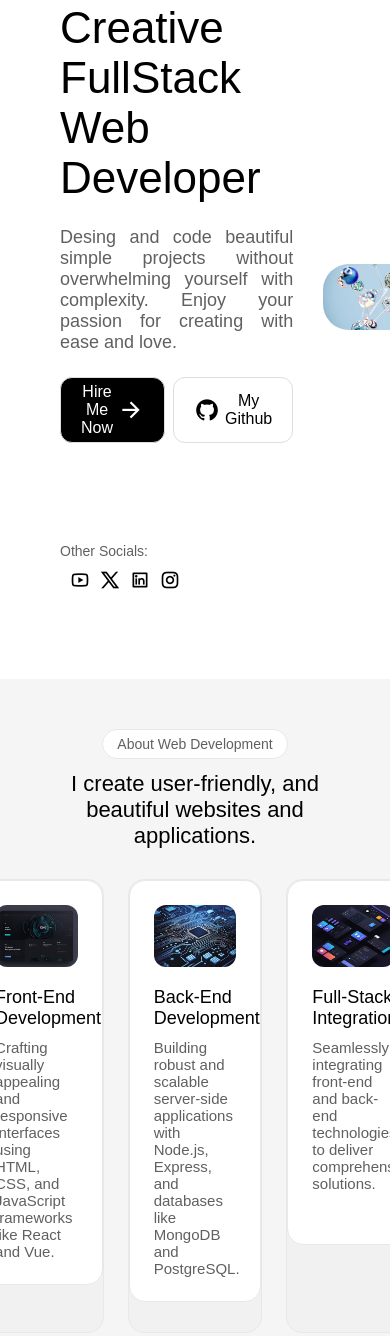
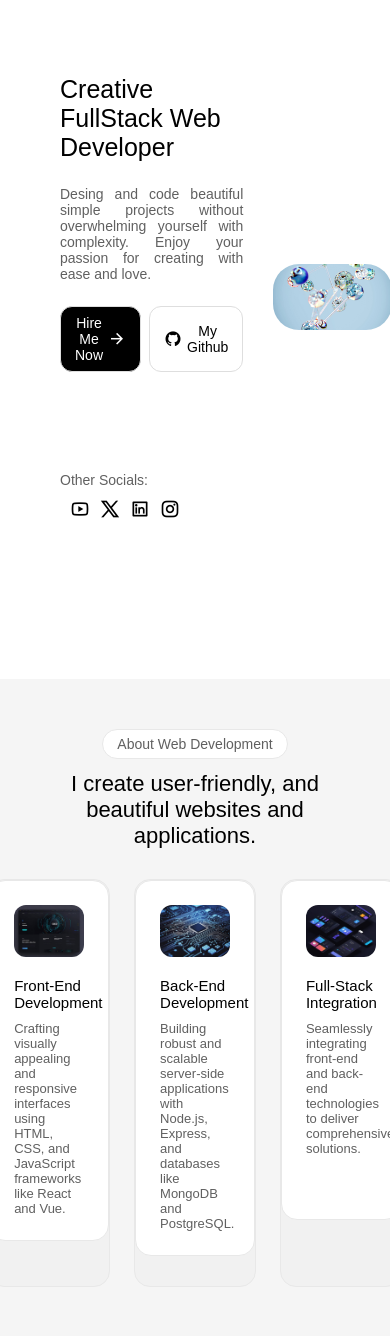
Before and after one commit to Jonatandb/HTML_Responsive_Portfolio, a plain HTML site: page index.html in a window 390 px wide. Shown: the part 165-1501 px from the top of the page. Drawn offline with nearby package versions, Linux system fonts and the light colour scheme.

Commit message:
Add 1289 media queries

```diff
--- a/styles.css
+++ b/styles.css
@@ -394,3 +394,53 @@ footer p {
 footer a:hover {
   color: #fff;
 }
+
+@media screen and (max-width: 1280px) {
+
+  .hero .left-section .top h2 {
+    font-size: 25px;
+  }
+
+  .hero .left-section .top p {
+    font-size: 14px;
+  }
+
+  .hero .left-section .top .buttons button,
+  .projects .inner > button,
+  .contact .items .item button {
+    font-size: 14px;
+    padding: 8px 14px;
+  }
+
+  .hero .left-section .top .buttons button i {
+    font-size: 18px;
+  }
+
+  .about .items .item .inner {
+    min-height: 340px;
+  }
+
+  .about .items .item .inner a,
+  .projects .inner > p.info,
+  .contact .items .item p {
+    font-size: 15px;
+  }
+
+  .about .items .item .inner p {
+    font-size: 13px;
+  }
+
+  .projects .inner .items {
+    flex-wrap: wrap;
+  }
+
+  .projects .inner .items .item {
+    width: 46%;
+    height: 220px;
+  }
+
+  .contact .items .item a {
+    font-size: 18px;
+  }
+
+}
```
